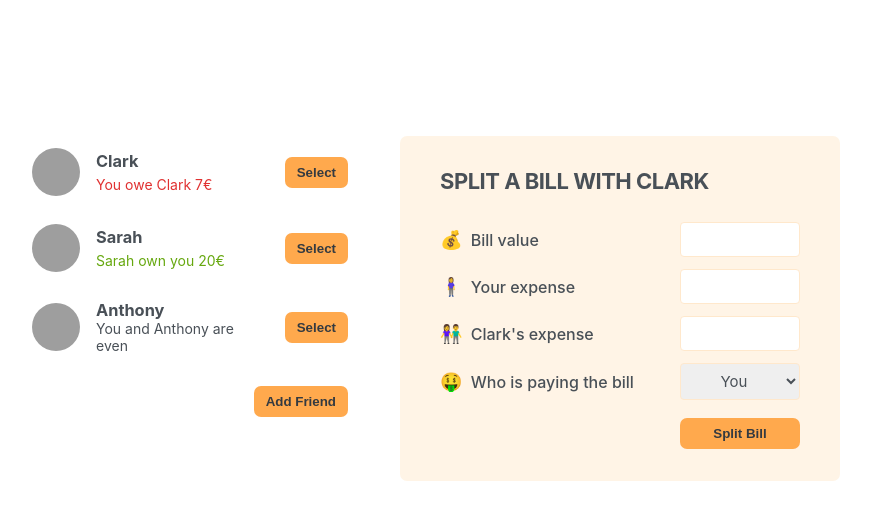
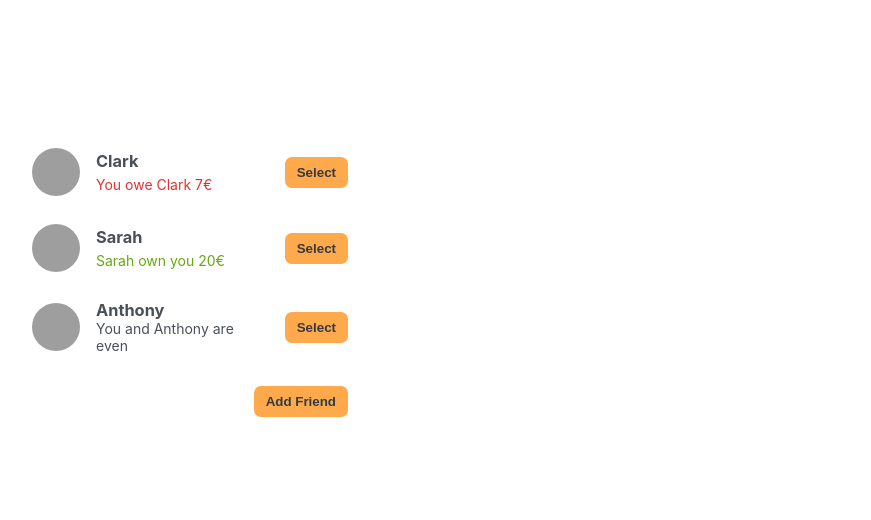
Before and after one commit to AnhtuanUit/React-Course-Learning-Parts, a React (Create React App) app in the folder 06-eat-n-split/: page / in a window 1280 px wide. Shown: the top 520 px of the page, without its empty margins (210-1081 px from the left). Built offline with nearby package versions, Linux system fonts and the light colour scheme; grey boxes are pictures that could not be loaded; the HTML template or start-up script is replaced by a standard one.

Commit message:
Selecting a Friend

```diff
--- a/06-eat-n-split/src/App.js
+++ b/06-eat-n-split/src/App.js
@@ -24,6 +24,7 @@ const initialFriends = [
 export default function App() {
   const [friends, setFriends] = useState(initialFriends);
   const [showAddFriend, setShowAddFriend] = useState(false);
+  const [selectedFriend, setSelectedFriend] = useState(null);
 
   function handleShowAddFriend() {
     setShowAddFriend(show => !show);
@@ -34,31 +35,51 @@ export default function App() {
     setShowAddFriend(false);
   }
 
+  function handleSelectFriend(friend) {
+    setSelectedFriend(friend);
+    setShowAddFriend(false);
+  }
+
   return (
     <div className="app">
       <div className="sidebar">
-        <FriendList friends={friends} />
+        <FriendList
+          friends={friends}
+          selectedFriend={selectedFriend}
+          onSelectedFriend={handleSelectFriend}
+        />
         {showAddFriend && <FormAddFriend onAddFriend={handleAddFriend} />}
         <Button onClick={handleShowAddFriend}>
           {!showAddFriend ? 'Add Friend' : 'Close'}
         </Button>
       </div>
-      <FormSplitBill />
+      {selectedFriend && <FormSplitBill selectedFriend={selectedFriend} />}
     </div>
   );
 }
 
-function FriendList({ friends }) {
+function FriendList({ friends, selectedFriend, onSelectedFriend }) {
   return (
     <ul>
       {friends.map(friend => (
-        <Friend friend={friend} key={friend.id} />
+        <Friend
+          friend={friend}
+          key={friend.id}
+          selectedFriend={selectedFriend}
+          onSelectedFriend={onSelectedFriend}
+        />
       ))}
     </ul>
   );
 }
 
-function Friend({ friend }) {
+function Friend({ friend, selectedFriend, onSelectedFriend }) {
+  const isSelected = selectedFriend?.id === friend.id;
+
+  function handleSelectFriend() {
+    onSelectedFriend(isSelected ? null : friend);
+  }
+
   return (
     <li>
       <img src={friend.image} alt={friend.name} />
@@ -73,7 +94,9 @@ function Friend({ friend }) {
       )}
       {friend.balance === 0 && <p>You and {friend.name} are even</p>}
 
-      <Button>Select</Button>
+      <Button onClick={handleSelectFriend}>
+        {isSelected ? 'Close' : 'Select'}
+      </Button>
     </li>
   );
 }
@@ -119,20 +142,20 @@ function FormAddFriend({ onAddFriend }) {
   );
 }
 
-function FormSplitBill() {
+function FormSplitBill({ selectedFriend }) {
   return (
     <form className="form-split-bill">
-      <h2>SPLIT A BILL WITH CLARK</h2>
+      <h2>SPLIT A BILL WITH {selectedFriend.name}</h2>
       <label>💰 Bill value</label>
       <input type="text" />
       <label>🧍‍♀️ Your expense</label>
       <input type="text" />
-      <label>👫 Clark's expense</label>
+      <label>👫 {selectedFriend.name}'s expense</label>
       <input type="text" />
       <label>🤑 Who is paying the bill</label>
       <select>
         <option value="you">You</option>
-        <option value="X">X</option>
+        <option value={selectedFriend.name}>{selectedFriend.name}</option>
       </select>
       <Button>Split Bill</Button>
     </form>
```
